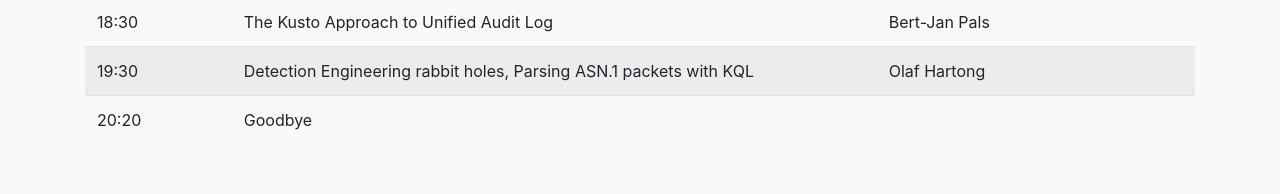
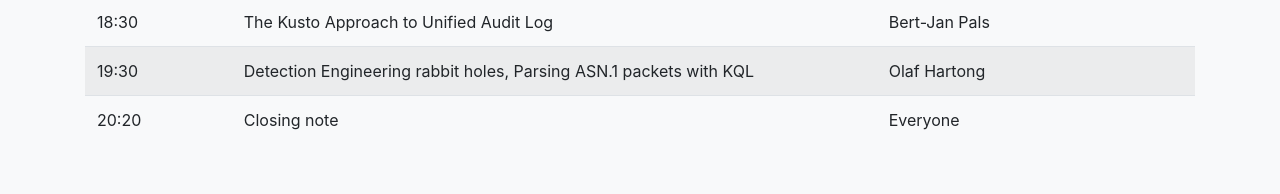
Before and after one commit to foudendorp/KustoCon, a plain HTML site: page index.html in a window 1280 px wide. Shown: the part 1011-1205 px from the top of the page. Drawn offline with nearby package versions, Linux system fonts and the light colour scheme.

Commit message:
Closing note

```diff
--- a/index.html
+++ b/index.html
@@ -131,8 +131,8 @@
           </tr>
           <tr>
             <td>20:20</td>
-            <td>Goodbye</td>
-            <td></td>
+            <td>Closing note</td>
+            <td>Everyone</td>
           </tr>
         </tbody>
       </table>
```
